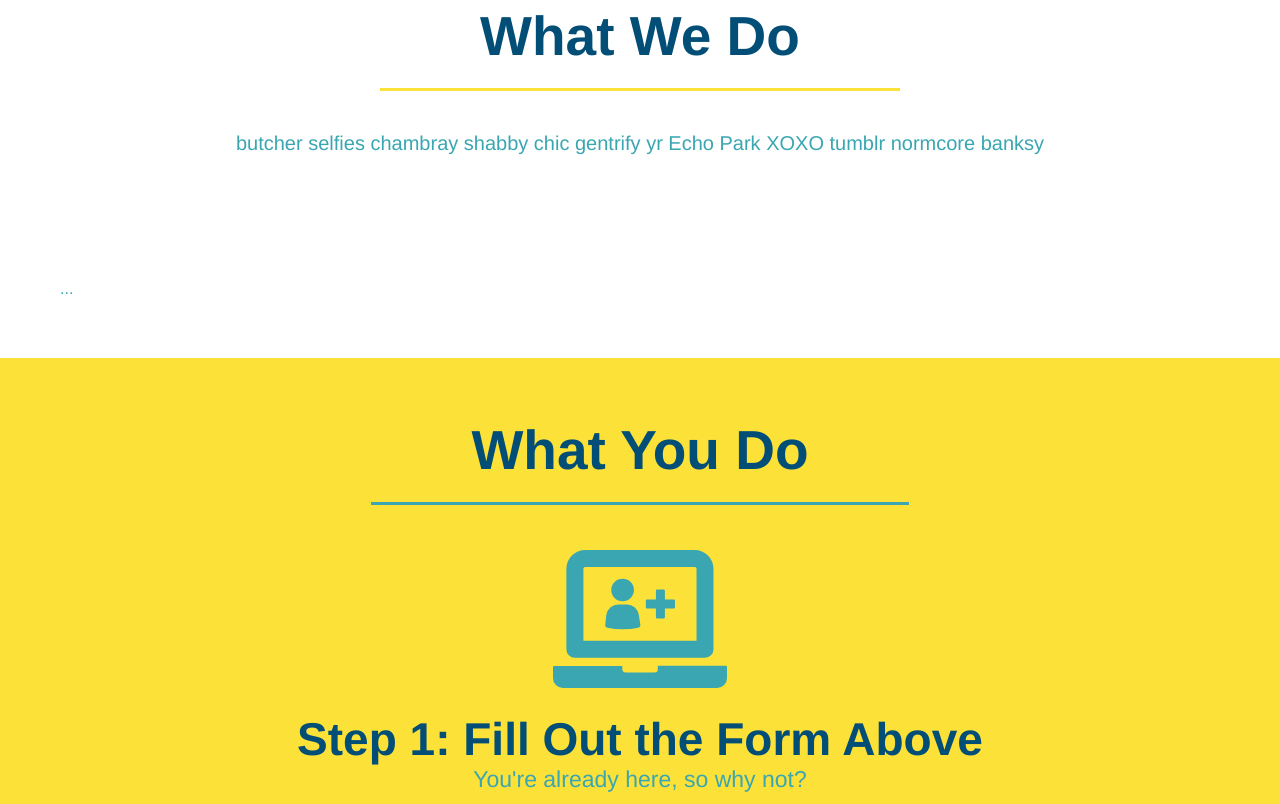
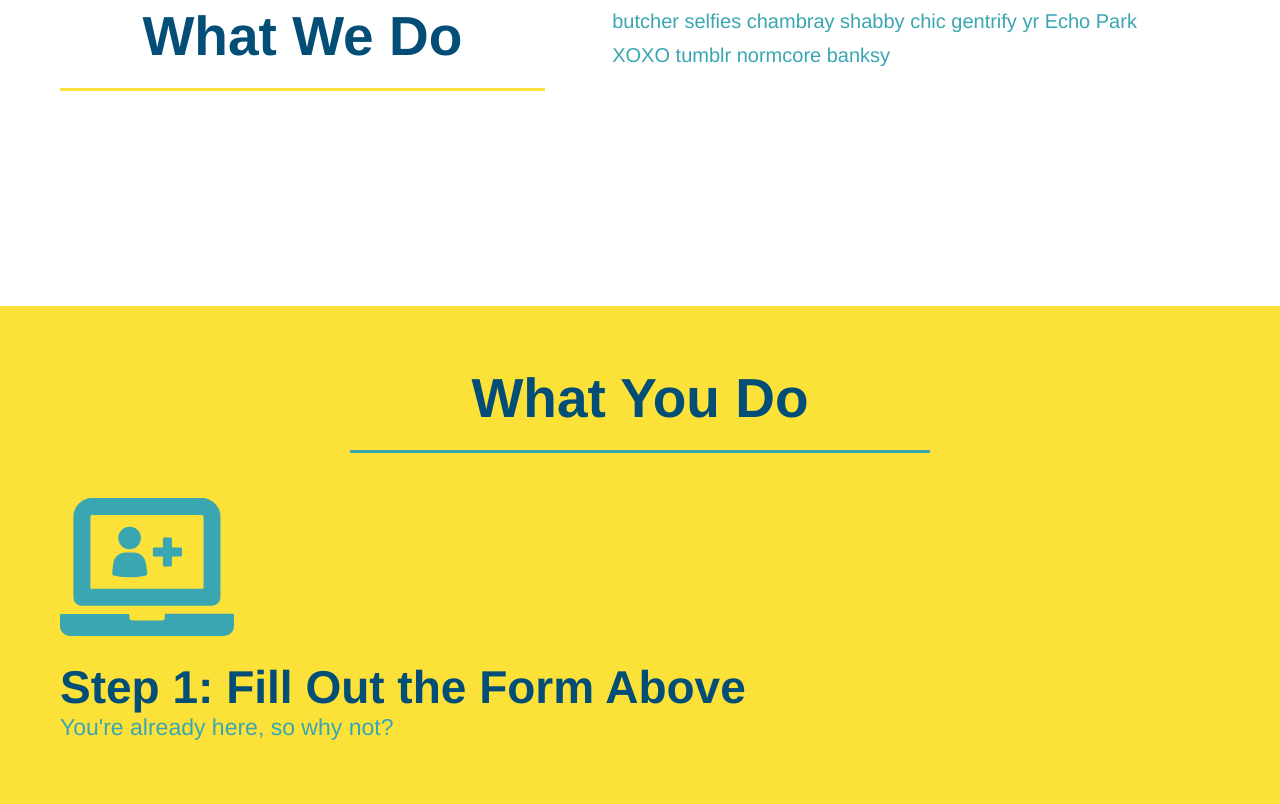
Before and after one commit to Brock-Merritt/Run-Buddy, a plain HTML site: page index.html in a window 1280 px wide. Shown: the part 1056-1860 px from the top of the page. Drawn offline with Linux system fonts and the light colour scheme.

Commit message:
centered section titles

```diff
--- a/assets/css/style1.css
+++ b/assets/css/style1.css
@@ -128,9 +128,6 @@ section {
     color: #fce138;
 }
 /* Hero Style End*/
-.intro {
-    text-align: center;
-}
 .intro p {
     line-height: 1.7;
     color: #39a6b2;
@@ -139,17 +136,17 @@ section {
     margin: 0 auto;
 }
 .steps {
-    text-align: center;
     background:#fce138
 }
 .section-title {
     font-size: 55px;
-    display:inline-block;
     color: #024e76;
-    margin-bottom: 35px;
-    padding: 0 100px 20px 100px;
     border-bottom: 3px solid;
     border-color: #39a6b2;
+    padding-bottom: 20px;
+    text-align: center;
+    margin: 0 auto 35px auto;
+    width: 50%;
 }
 .primary-border {
     border-color:#fce138
@@ -177,7 +174,6 @@ section {
     font-size: 38 px;
 }
 .trainers {
-    text-align: center;
     overflow: auto;
 }
 .trainer {
@@ -224,7 +220,6 @@ section {
     text-align: center;
 }
 .contact {
-    text-align: center;
     background: #024e76;
 }
 .contact h2 {
@@ -264,3 +259,6 @@ section {
     color:#fce138
 }
 /* reach out style ends */
+.flex-row {
+    display: flex;
+}
--- a/index.html
+++ b/index.html
@@ -79,13 +79,18 @@
             <div class=""></div>
         </section>
         <section class="intro">
+            <div class="flex-row">
                 <h2 class="section-title primary-border">What We Do</h2>
-            <p>butcher selfies chambray shabby chic gentrify yr Echo Park XOXO tumblr normcore banksy</p>
+                <div>
+                    <p>
+                     butcher selfies chambray shabby chic gentrify yr Echo Park XOXO tumblr normcore banksy
+                    </p>
+                </div>
+            </div>
         </section>
 
         <!--"what you do" section-->
         <section id="what-you-do">
-            ...
         </section>
         <section class="steps">
             <h2 class="section-title secondary-border">What You Do</h2>
@@ -113,6 +118,7 @@
         </section>
         <!--"meet your trainers" section-->
         <section id="your-trainers" class="trainers">
+            <div class="flex-row"></div>
                 <h2 class="section-title primary-border">Meet Your Trainers</h2>
                 <article class="trainer">
                     <img src="./assets/images/trainer-1.jpg" alt="Aarong Stephens in his workout clothes, ready to pump iron" />
@@ -124,6 +130,7 @@
                         </p>
                     </div>
                 </article>
+            </div>
             <!--second trainer bio-->
             <article class="trainer">
                 <div class="trainer-bio text-right">
@@ -145,9 +152,11 @@
         </section>
         <!--"reach out" section-->
         <section id="reach-out" class="contact">
+            <div>
                 <h2 class="section-title secondary-border">
                     Reach Out
                 </h2>
+            </div>
 
                 <div class="contact-info">
                     <iframe
```
Lines whose indentation alone changed are shown as unchanged.
